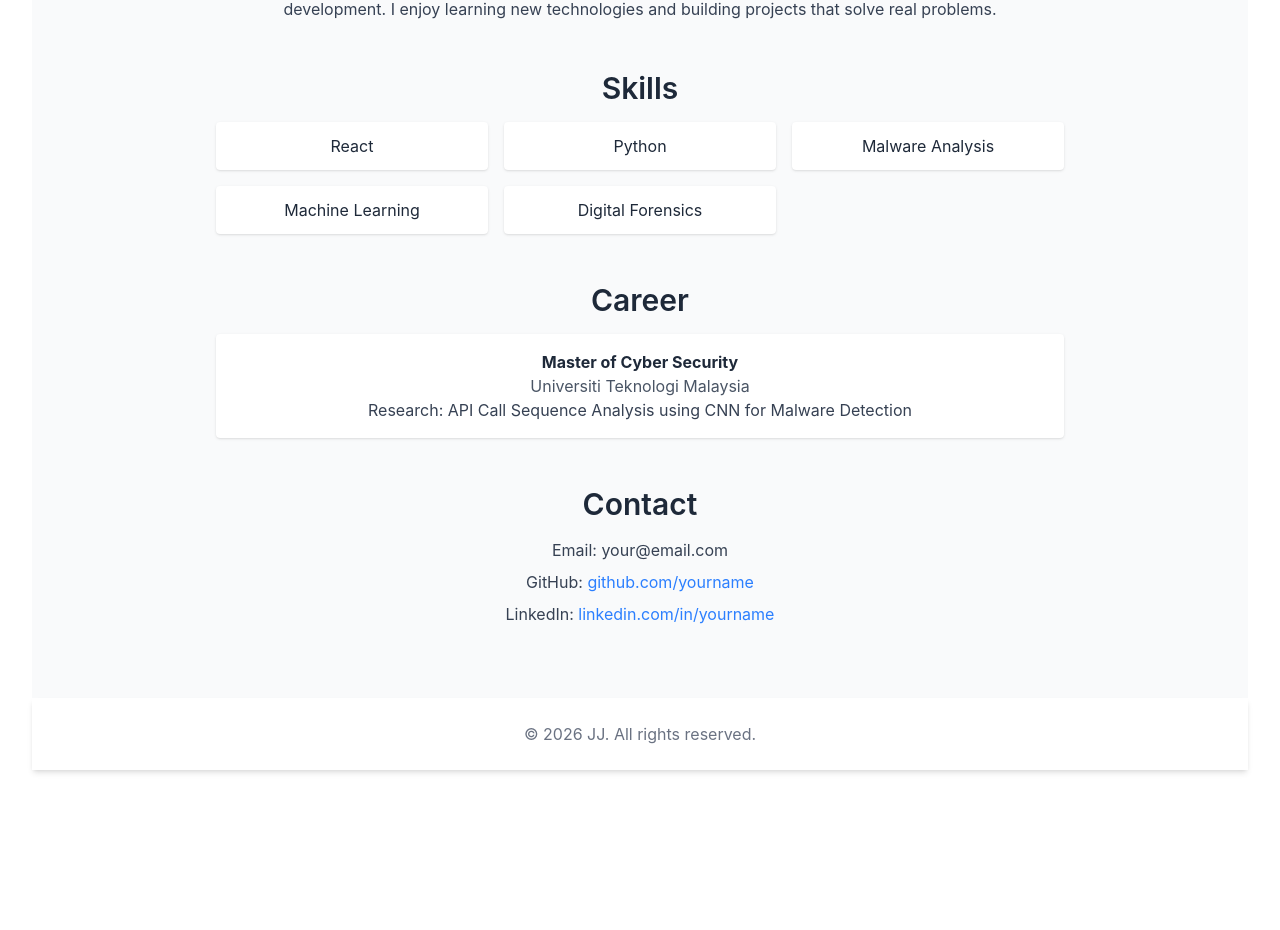
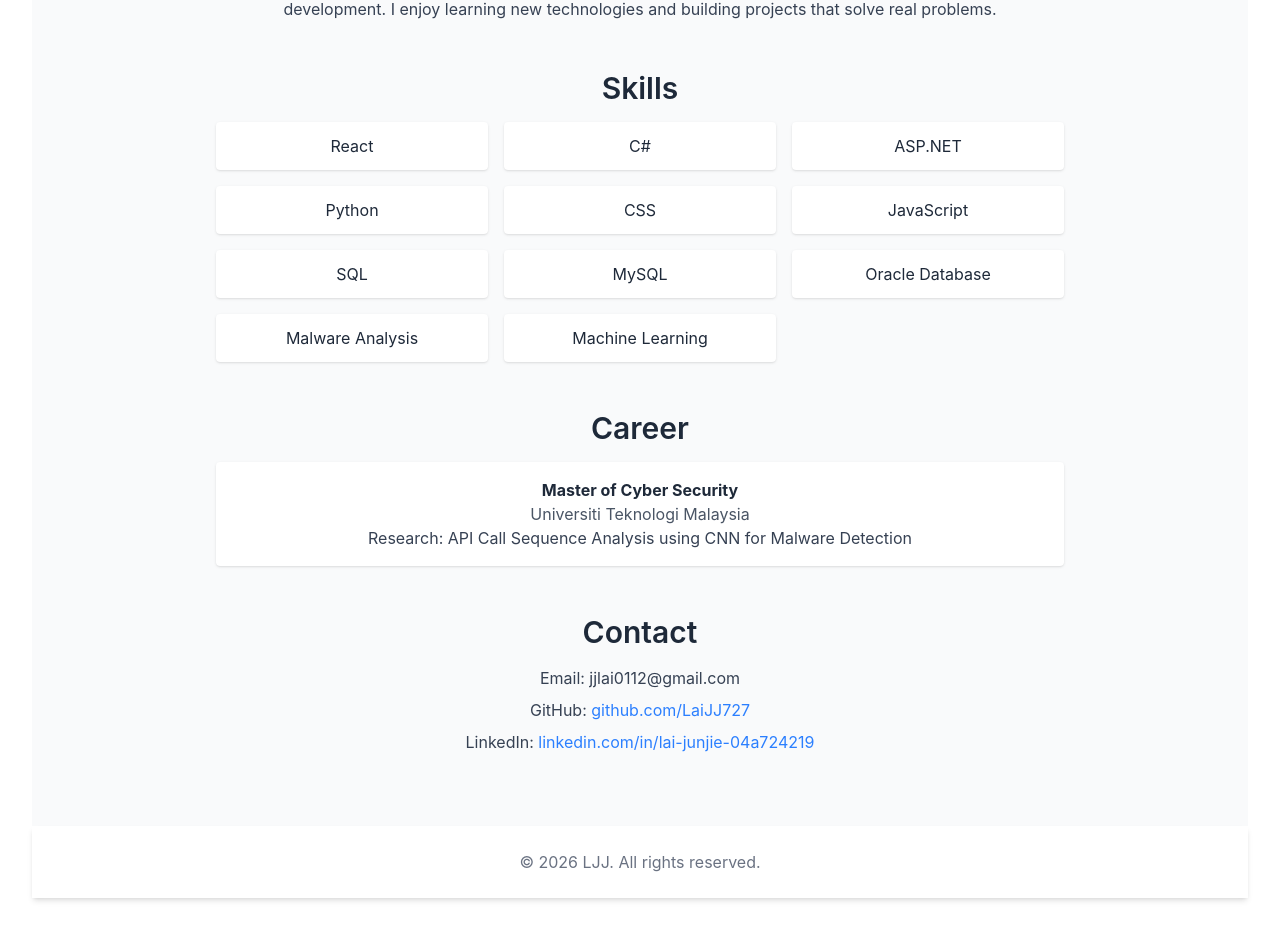
Before and after one commit to LaiJJ727/JJ_Portfolio, a React (Vite) app: page / in a window 1280 px wide. Shown: the part 318-1248 px from the top of the page. Before the commit the page ends 1120 px from the top, so only its background shows below. Built offline with nearby package versions, Linux system fonts and the light colour scheme.

Commit message:
Initial compenents

```diff
--- a/src/App.jsx
+++ b/src/App.jsx
@@ -1,31 +1,29 @@
-import { useState } from 'react'
-import reactLogo from './assets/react.svg'
-import viteLogo from '/vite.svg'
-import './App.css'
+import { useState } from "react";
+import reactLogo from "./assets/react.svg";
+import viteLogo from "/vite.svg";
+import "./App.css";
 import React from "react";
-
+import Education from "./components/Education.jsx";
 
 function App() {
   return (
     <div className="min-h-screen bg-gray-50 text-gray-800 font-sans">
-
       {/* Header / Hero */}
       <header className="bg-white shadow-md py-12">
         <div className="max-w-4xl mx-auto text-center">
-          <h1 className="text-5xl font-bold mb-2">JJ Portfolio</h1>
-          <p className="text-xl text-gray-600">Cybersecurity | Developer</p>
+          <h1 className="text-5xl font-bold mb-2">LAI JUN JIE PORTFOLIO</h1>
+          <p className="text-xl text-gray-600">Software Developer</p>
         </div>
       </header>
 
       <main className="max-w-4xl mx-auto p-6 space-y-12">
-
         {/* About Me */}
         <section id="about">
           <h2 className="text-3xl font-semibold mb-4">About Me</h2>
           <p className="text-gray-700 leading-relaxed">
-            I am a cybersecurity student focusing on malware analysis, machine learning security,
-            and software development. I enjoy learning new technologies and building projects that
-            solve real problems.
+            I am a cybersecurity student focusing on malware analysis, machine
+            learning security, and software development. I enjoy learning new
+            technologies and building projects that solve real problems.
           </p>
         </section>
 
@@ -34,42 +32,56 @@ function App() {
           <h2 className="text-3xl font-semibold mb-4">Skills</h2>
           <ul className="grid grid-cols-2 sm:grid-cols-3 gap-4">
             <li className="bg-white shadow p-3 rounded text-center">React</li>
+            <li className="bg-white shadow p-3 rounded text-center">C#</li>
+            <li className="bg-white shadow p-3 rounded text-center">ASP.NET</li>
             <li className="bg-white shadow p-3 rounded text-center">Python</li>
-            <li className="bg-white shadow p-3 rounded text-center">Malware Analysis</li>
-            <li className="bg-white shadow p-3 rounded text-center">Machine Learning</li>
-            <li className="bg-white shadow p-3 rounded text-center">Digital Forensics</li>
+            <li className="bg-white shadow p-3 rounded text-center">CSS</li>
+            <li className="bg-white shadow p-3 rounded text-center">JavaScript</li>
+            <li className="bg-white shadow p-3 rounded text-center">SQL</li>
+            <li className="bg-white shadow p-3 rounded text-center">MySQL</li>
+            <li className="bg-white shadow p-3 rounded text-center">Oracle Database</li>
+
+            <li className="bg-white shadow p-3 rounded text-center">
+              Malware Analysis
+            </li>
+            <li className="bg-white shadow p-3 rounded text-center">
+              Machine Learning
+            </li>
           </ul>
         </section>
 
-        {/* Career / Experience */}
-        <section id="career">
-          <h2 className="text-3xl font-semibold mb-4">Career</h2>
-          <div className="space-y-4">
-            <div className="bg-white shadow p-4 rounded">
-              <h3 className="font-bold">Master of Cyber Security</h3>
-              <p className="text-gray-600">Universiti Teknologi Malaysia</p>
-              <p className="text-gray-700">Research: API Call Sequence Analysis using CNN for Malware Detection</p>
-            </div>
-            {/* Add more experience cards here if needed */}
-          </div>
-        </section>
+        <Education />
 
         {/* Contact */}
         <section id="contact">
           <h2 className="text-3xl font-semibold mb-4">Contact</h2>
           <ul className="space-y-2 text-gray-700">
-            <li>Email: your@email.com</li>
-            <li>GitHub: <a href="https://github.com/yourname" className="text-blue-500 hover:underline">github.com/yourname</a></li>
-            <li>LinkedIn: <a href="https://linkedin.com/in/yourname" className="text-blue-500 hover:underline">linkedin.com/in/yourname</a></li>
+            <li>Email: jjlai0112@gmail.com</li>
+            <li>
+              GitHub:{" "}
+              <a
+                href="https://github.com/LaiJJ727/"
+                className="text-blue-500 hover:underline"
+              >
+                github.com/LaiJJ727
+              </a>
+            </li>
+            <li>
+              LinkedIn:{" "}
+              <a
+                href="https://www.linkedin.com/in/lai-junjie-04a724219/"
+                className="text-blue-500 hover:underline"
+              >
+                linkedin.com/in/lai-junjie-04a724219
+              </a>
+            </li>
           </ul>
         </section>
-
       </main>
 
       <footer className="bg-white shadow-md py-6 mt-12 text-center text-gray-500">
-        © 2026 JJ. All rights reserved.
+        © 2026 LJJ. All rights reserved.
       </footer>
-
     </div>
   );
 }
--- /dev/null
+++ b/src/components/Education.jsx
@@ -0,0 +1,17 @@
+ function Education(){
+  return (
+        <section id="career">
+          <h2 className="text-3xl font-semibold mb-4">Career</h2>
+          <div className="space-y-4">
+            <div className="bg-white shadow p-4 rounded">
+              <h3 className="font-bold">Master of Cyber Security</h3>
+              <p className="text-gray-600">Universiti Teknologi Malaysia</p>
+              <p className="text-gray-700">Research: API Call Sequence Analysis using CNN for Malware Detection</p>
+            </div>
+            {/* Add more experience cards here if needed */}
+          </div>
+        </section>
+  )
+}
+
+export default Education
--- /dev/null
+++ b/src/components/Introduction.jsx
@@ -0,0 +1,12 @@
+function Introduction(){
+  return (
+    <section>
+      <h2>About Me</h2>
+      <p>
+        I am a cybersecurity student focusing on malware analysis and AI security.
+      </p>
+    </section>
+  )
+}
+
+export default Introduction
```
Also changed, not shown: src/components/Contact.jsx (added), src/components/Experience.jsx (added), src/components/Skills.jsx (added).
